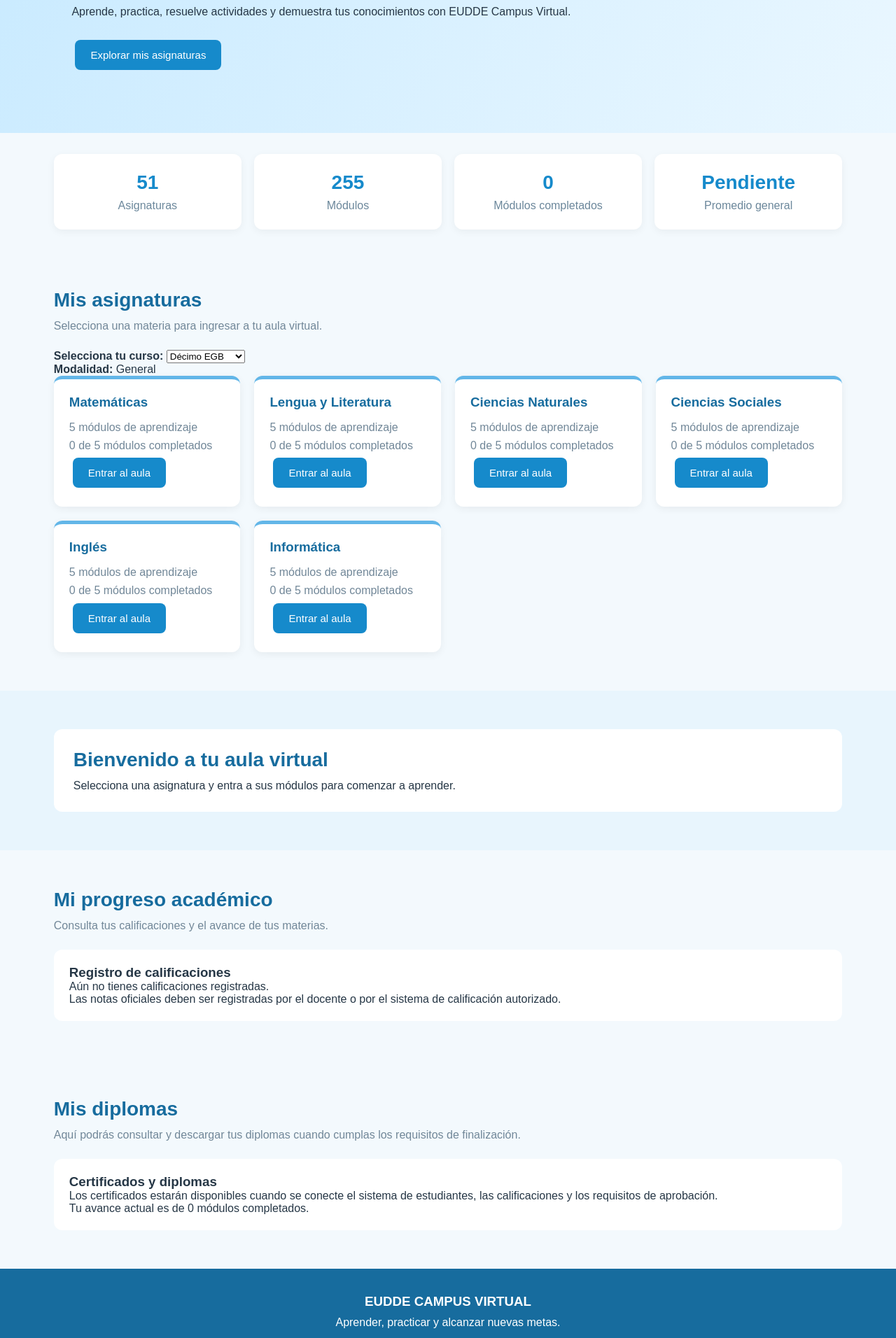
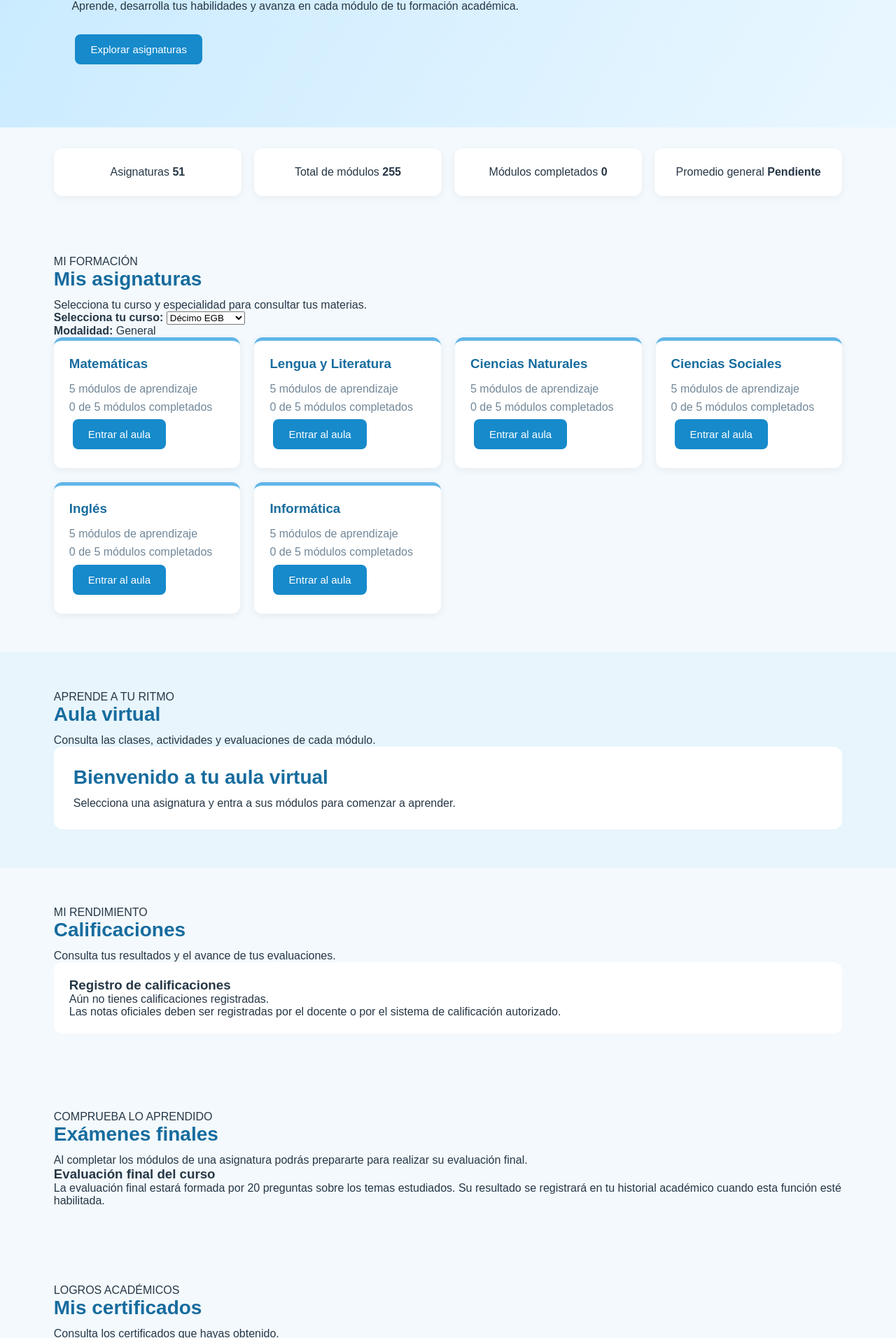
Before and after one commit to asophiaganchozo-lab/EUDDE-Campus-Virtual-2., a plain HTML site: page index.html in a window 1280 px wide. Shown: the part 271-2183 px from the top of the page at 70% size. Drawn offline with Linux system fonts and the light colour scheme.

Commit message:
Actualizar index.html con las secciones del Campus Virtual

```diff
--- a/index.html
+++ b/index.html
@@ -4,111 +4,197 @@
 <head>
   <meta charset="UTF-8">
   <meta name="viewport" content="width=device-width, initial-scale=1.0">
+  <meta name="description" content="EUDDE Campus Virtual - Entorno Virtual de Aprendizaje">
   <title>EUDDE | Campus Virtual</title>
   <link rel="stylesheet" href="style.css">
+  <script src="app.js" defer></script>
 </head>
 
 <body>
-
   <header class="encabezado">
     <div class="logo">
+      <div class="logo-icono">E</div>
+      <div>
         <h1>EUDDE</h1>
-        <p>CAMPUS VIRTUAL</p>
+        <p>Campus Virtual</p>
+      </div>
     </div>
 
-    <nav>
+    <nav class="navegacion">
       <a href="#inicio">Inicio</a>
       <a href="#asignaturas">Asignaturas</a>
-        <a href="#progreso">Mi progreso</a>
-        <a href="#diplomas">Diplomas</a>
+      <a href="#notas">Calificaciones</a>
+      <a href="#diplomas">Certificados</a>
+      <a href="#ayuda">Ayuda</a>
     </nav>
   </header>
 
   <main>
-
-    <section id="inicio" class="bienvenida">
+    <section class="bienvenida" id="inicio">
       <div>
-            <p class="etiqueta">ENTORNO VIRTUAL DE APRENDIZAJE</p>
-            <h2>¡Bienvenido a tu espacio de aprendizaje!</h2>
+        <span class="etiqueta">ENTORNO VIRTUAL DE APRENDIZAJE</span>
+        <h2>¡Bienvenido a tu Campus Virtual!</h2>
         <p>
-                Aprende, practica, resuelve actividades y demuestra
-                tus conocimientos con EUDDE Campus Virtual.
+          Aprende, desarrolla tus habilidades y avanza en cada módulo
+          de tu formación académica.
         </p>
-            <button onclick="irAAsignaturas()">
-                Explorar mis asignaturas
+        <button type="button" onclick="irAAsignaturas()">
+          Explorar asignaturas
         </button>
       </div>
     </section>
 
-    <section class="resumen">
-        <div class="dato">
-            <h3 id="totalAsignaturas">15</h3>
-            <p>Asignaturas</p>
+    <section class="resumen" aria-label="Resumen académico">
+      <article class="dato">
+        <span>Asignaturas</span>
+        <strong id="totalAsignaturas">0</strong>
+      </article>
+
+      <article class="dato">
+        <span>Total de módulos</span>
+        <strong id="totalModulos">0</strong>
+      </article>
+
+      <article class="dato">
+        <span>Módulos completados</span>
+        <strong id="modulosCompletados">0</strong>
+      </article>
+
+      <article class="dato">
+        <span>Promedio general</span>
+        <strong id="promedioGeneral">0.00</strong>
+      </article>
+    </section>
+
+    <section class="seccion" id="asignaturas">
+      <div class="titulo-seccion">
+        <span>MI FORMACIÓN</span>
+        <h2>Mis asignaturas</h2>
+        <p>Selecciona tu curso y especialidad para consultar tus materias.</p>
       </div>
 
-        <div class="dato">
-            <h3 id="totalModulos">75</h3>
-            <p>Módulos</p>
-        </div>
+      <div id="selectoresCurso"></div>
 
-        <div class="dato">
-            <h3 id="modulosCompletados">0</h3>
-            <p>Módulos completados</p>
-        </div>
-
-        <div class="dato">
-            <h3 id="promedioGeneral">0.00</h3>
-            <p>Promedio general</p>
+      <div class="lista-asignaturas" id="listaAsignaturas">
+        <p>Las asignaturas aparecerán aquí.</p>
       </div>
     </section>
 
-    <section id="asignaturas" class="seccion">
-        <h2>Mis asignaturas</h2>
-        <p class="descripcion">
-            Selecciona una materia para ingresar a tu aula virtual.
+    <section class="seccion aula" id="aula">
+      <div class="titulo-seccion">
+        <span>APRENDE A TU RITMO</span>
+        <h2>Aula virtual</h2>
+        <p>Consulta las clases, actividades y evaluaciones de cada módulo.</p>
+      </div>
+
+      <div id="contenidoAula">
+        <div class="mensaje-inicial">
+          <h3>Selecciona una asignatura</h3>
+          <p>
+            Aquí encontrarás el contenido educativo de cada materia,
+            organizado por módulos.
           </p>
-
-        <div id="listaAsignaturas" class="lista-asignaturas"></div>
+        </div>
+      </div>
     </section>
 
-    <section id="aula" class="seccion aula">
-        <div id="contenidoAula">
-            <h2>Mi aula virtual</h2>
+    <section class="seccion" id="notas">
+      <div class="titulo-seccion">
+        <span>MI RENDIMIENTO</span>
+        <h2>Calificaciones</h2>
+        <p>Consulta tus resultados y el avance de tus evaluaciones.</p>
+      </div>
+
+      <div class="tabla-contenedor" id="tablaNotas">
+        <p>Tus calificaciones aparecerán aquí.</p>
+      </div>
+    </section>
+
+    <section class="seccion" id="examen-final">
+      <div class="titulo-seccion">
+        <span>COMPRUEBA LO APRENDIDO</span>
+        <h2>Exámenes finales</h2>
         <p>
-                Selecciona una asignatura para comenzar tus clases,
-                actividades y evaluaciones.
+          Al completar los módulos de una asignatura podrás prepararte
+          para realizar su evaluación final.
+        </p>
+      </div>
+
+      <div class="tarjeta-informativa">
+        <h3>Evaluación final del curso</h3>
+        <p>
+          La evaluación final estará formada por 20 preguntas sobre
+          los temas estudiados. Su resultado se registrará en tu
+          historial académico cuando esta función esté habilitada.
         </p>
       </div>
     </section>
 
-    <section id="progreso" class="seccion">
-        <h2>Mi progreso académico</h2>
-        <p class="descripcion">
-            Consulta tus calificaciones y el avance de tus materias.
-        </p>
+    <section class="seccion" id="diplomas">
+      <div class="titulo-seccion">
+        <span>LOGROS ACADÉMICOS</span>
+        <h2>Mis certificados</h2>
+        <p>Consulta los certificados que hayas obtenido.</p>
+      </div>
 
-        <div id="tablaNotas"></div>
+      <div id="listaDiplomas">
+        <p>Tus certificados aparecerán aquí cuando estén disponibles.</p>
+      </div>
     </section>
 
-    <section id="diplomas" class="seccion">
-        <h2>Mis diplomas</h2>
-        <p class="descripcion">
-            Aquí podrás consultar y descargar tus diplomas
-            cuando cumplas los requisitos de finalización.
+    <section class="seccion" id="ayuda">
+      <div class="titulo-seccion">
+        <span>ESTAMOS PARA AYUDARTE</span>
+        <h2>Centro de ayuda</h2>
+        <p>Encuentra orientación para utilizar el campus virtual.</p>
+      </div>
+
+      <div class="ayuda-lista">
+        <details>
+          <summary>¿Cómo ingreso a mis asignaturas?</summary>
+          <p>
+            Selecciona tu curso y especialidad. Después elige la
+            asignatura que deseas estudiar.
           </p>
+        </details>
 
-        <div id="listaDiplomas"></div>
+        <details>
+          <summary>¿Cómo reviso mis módulos?</summary>
+          <p>
+            Entra a una asignatura y selecciona el módulo para consultar
+            sus clases y actividades.
+          </p>
+        </details>
+
+        <details>
+          <summary>¿Dónde puedo consultar mis calificaciones?</summary>
+          <p>
+            Dirígete a la sección de calificaciones para revisar los
+            resultados que estén registrados.
+          </p>
+        </details>
+
+        <details>
+          <summary>¿Cómo obtengo un certificado?</summary>
+          <p>
+            Los certificados estarán disponibles cuando se habiliten
+            las evaluaciones y se cumplan los requisitos académicos.
+          </p>
+        </details>
+      </div>
     </section>
-
   </main>
 
   <footer>
-    <h3>EUDDE CAMPUS VIRTUAL</h3>
-    <p>Aprender, practicar y alcanzar nuevas metas.</p>
-    <p>© 2026 EUDDE. Entorno Virtual de Aprendizaje.</p>
+    <div class="logo">
+      <div class="logo-icono">E</div>
+      <div>
+        <h3>EUDDE Campus Virtual</h3>
+        <p>Educación, conocimiento y tecnología.</p>
+      </div>
+    </div>
+
+    <p>© 2026 EUDDE Campus Virtual. Todos los derechos reservados.</p>
   </footer>
-
-<script src="app.js"></script>
-
 </body>
 </html>
```
Lines whose indentation alone changed are shown as unchanged.
